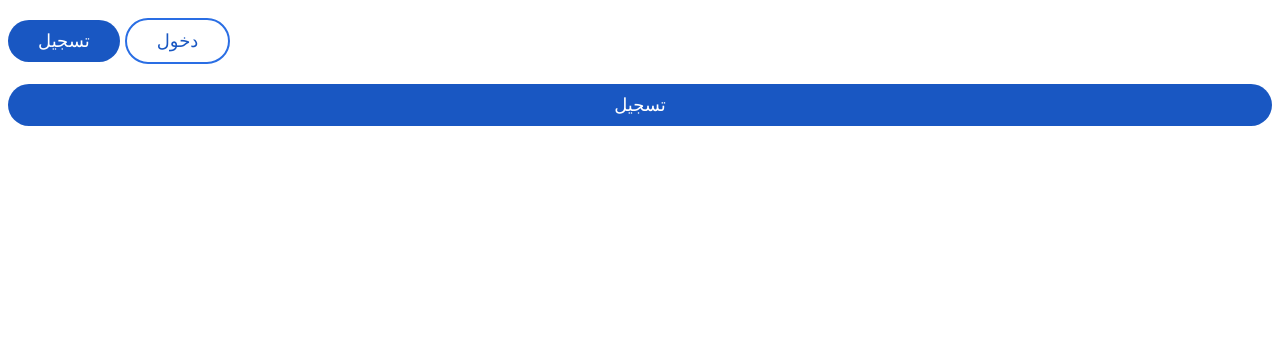
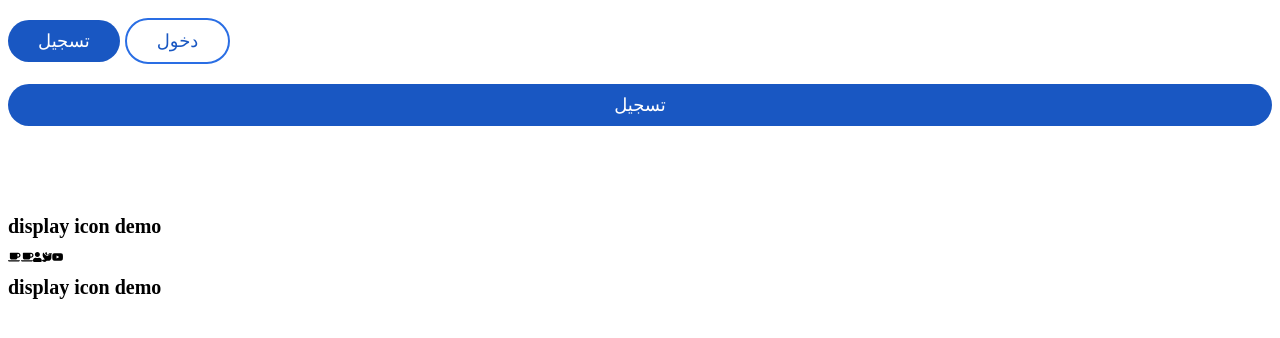
Before and after one commit to AhmadJawabra/waraqa-app, a Vue app: page / in a window 1280 px wide. Shown: the top 338 px of the page. Built offline with nearby package versions, Linux system fonts and the light colour scheme.

Commit message:
installation, import & display font awesome

```diff
--- a/package.json
+++ b/package.json
@@ -7,6 +7,10 @@
     "build": "vue-cli-service build"
   },
   "dependencies": {
+    "@fortawesome/fontawesome-svg-core": "^1.2.36",
+    "@fortawesome/free-brands-svg-icons": "^5.15.4",
+    "@fortawesome/free-solid-svg-icons": "^5.15.4",
+    "@fortawesome/vue-fontawesome": "^3.0.0-4",
     "core-js": "^3.6.5",
     "vue": "^3.0.0"
   },
--- a/src/App.vue
+++ b/src/App.vue
@@ -1,5 +1,16 @@
 <template>
   <the-home/>
+
+  <h1>display icon demo</h1>
+
+  <fa icon="coffee" />
+  <fa :icon="['fas', 'coffee']" />
+  <fa icon="user" />
+  <fa icon="dove" />
+
+  <fa :icon="['fab','youtube']" />
+
+  <h1>display icon demo</h1>
 </template>
 
 <script>
--- a/src/main.js
+++ b/src/main.js
@@ -1,8 +1,15 @@
-import './assets/scss/main.scss';
-
-
+import './assets/scss/main.scss'
+import { FontAwesomeIcon } from '@fortawesome/vue-fontawesome'
+import { library } from '@fortawesome/fontawesome-svg-core'
+import { fas } from '@fortawesome/free-solid-svg-icons'
+import { fab } from '@fortawesome/free-brands-svg-icons'
 
 import { createApp } from 'vue'
 import App from './App.vue'
 
-createApp(App).mount('#app')
+library.add(fas,fab)
+
+
+createApp(App)
+    .component('fa', FontAwesomeIcon )
+    .mount('#app')
```
Also changed, not shown: 1 other file (tests, documents, lock files or other folders).
